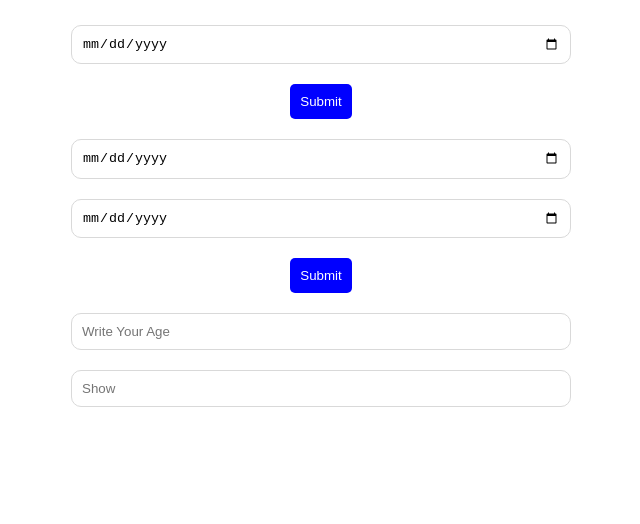
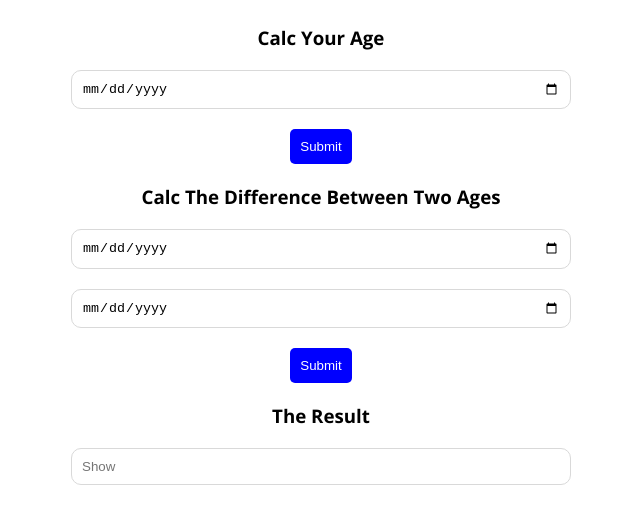
Before and after one commit to abdalrahman13/calc-age, a plain HTML site: page index.html in a window 1280 px wide. Shown: the top 524 px of the page, without its empty margins (319-959 px from the left). Drawn offline with nearby package versions, Linux system fonts and the light colour scheme.

Commit message:
Update index.html

```diff
--- a/index.html
+++ b/index.html
@@ -64,6 +64,7 @@
   </head>
   <body>
     <form action="">
+      <h3 style='text-align:center'>Calc Your Age</h3>
       <input
         type="date"
         name="age"
@@ -72,6 +73,7 @@
         placeholder="Write Your Age"
       />
       <input type="submit" value="Submit" id="submit1" />
+      <h3 style='text-align:center'>Calc The Difference Between Two Ages</h3>
       <input
         type="date"
         name="age"
@@ -87,13 +89,7 @@
         placeholder="Write Your Age"
       />
       <input type="submit" value="Submit" id="submit2" />
-      <input
-        type="text"
-        name="age"
-        id="age"
-        class="age"
-        placeholder="Write Your Age"
-      />
+      <h3 style='text-align:center'>The Result</h3>
       <input type="text" name="show" id="show" placeholder="Show" />
     </form>
 
```
